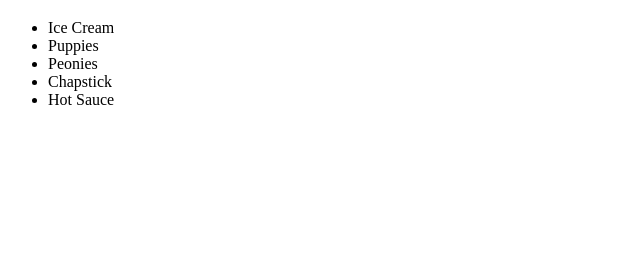
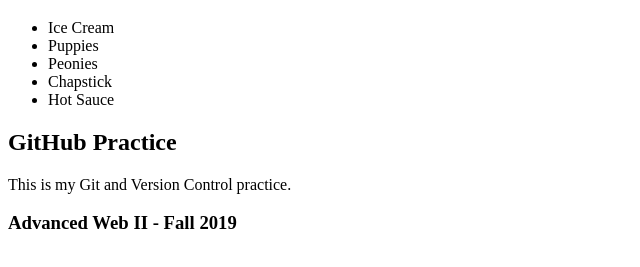
Before and after one commit to siarraprice/m1-h1-price-siarra, a plain HTML site: page index.html in a window 1280 px wide. Shown: the part 61-328 px from the top of the page, without its empty margins (0-640 px from the left). Drawn offline with Linux system fonts and the light colour scheme.

Commit message:
Add content to main section and add footer copy

```diff
--- a/index.html
+++ b/index.html
@@ -32,10 +32,11 @@
 		</header>
 
 		<main>
-
+			<h2>GitHub Practice</h2>
+			<p>This is my Git and Version Control practice.</p>
 		</main>
 
-		<footer></footer>
+		<footer><h3>Advanced Web II - Fall 2019</h3></footer>
 
 	</body>
 
```
